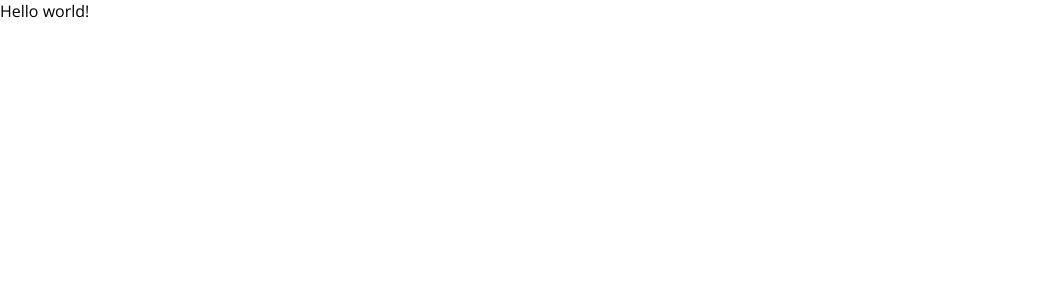
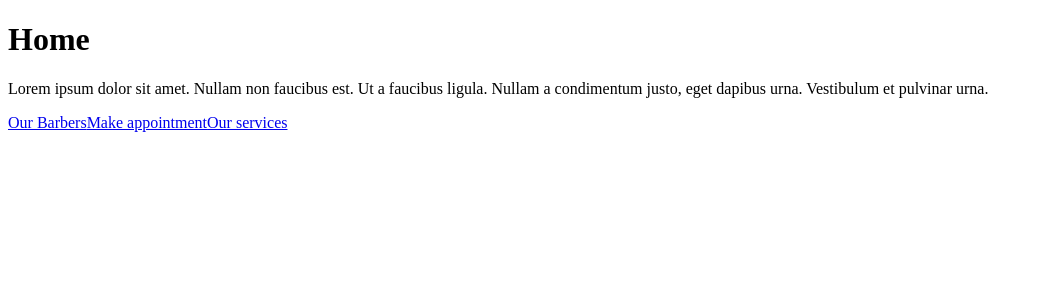
Before and after one commit to steamCorn/Barbershop-project, a React (Create React App) app: page / in a window 1280 px wide. Shown: the top 300 px of the page, without its empty margins (0-1050 px from the left). Built offline with nearby package versions, Linux system fonts and the light colour scheme.

Commit message:
React routers and  pages were added

```diff
--- a/package.json
+++ b/package.json
@@ -8,6 +8,7 @@
     "@testing-library/user-event": "^13.5.0",
     "react": "^18.0.0",
     "react-dom": "^18.0.0",
+    "react-router-dom": "^6.3.0",
     "react-scripts": "5.0.1",
     "web-vitals": "^2.1.4"
   },
--- a/public/index.html
+++ b/public/index.html
@@ -11,16 +11,9 @@
       href="https://fonts.googleapis.com/css2?family=Open+Sans:wght@300;400;500;600;700;800&display=swap"
       rel="stylesheet"
     />
-    <style>
-      * {
-        font-family: "Open Sans", sans-serif;
-        margin: 0;
-      }
-    </style>
-    <title>React App</title>
+    <title>Barbershop</title>
   </head>
   <body>
-    <noscript>You need to enable JavaScript to run this app.</noscript>
     <div id="root"></div>
   </body>
 </html>
--- a/src/App.js
+++ b/src/App.js
@@ -1,7 +1,18 @@
+import { Routes, Route } from "react-router-dom";
+import Booking from "./pages/booking/Booking";
+import Home from "./pages/home/Home";
+import Prices from "./pages/servise/Prices";
+import Team from "./pages/team/Team";
+
 function App() {
   return (
     <div>
-      Hello world!
+      <Routes>
+        <Route path="/" element={<Home />}/>
+        <Route path="/prices" element={<Prices />}/>
+        <Route path="/booking" element={<Booking />}/>
+        <Route path="/team" element={<Team />}/>
+      </Routes>
     </div>
   );
 }
--- a/src/index.js
+++ b/src/index.js
@@ -1,10 +1,13 @@
 import React from 'react';
 import ReactDOM from 'react-dom/client';
 import App from './App';
+import { BrowserRouter } from "react-router-dom";
 
 const root = ReactDOM.createRoot(document.getElementById('root'));
 root.render(
   <React.StrictMode>
-    <App />
+    <BrowserRouter>
+      <App />
+    </BrowserRouter>
   </React.StrictMode>
 );
--- /dev/null
+++ b/src/pages/booking/Booking.jsx
@@ -0,0 +1,19 @@
+import React from "react";
+import { Link } from "react-router-dom";
+
+const Booking = () => {
+    return (
+        <div>
+            <main>
+                <h1>Book a seat</h1>
+                <p>Lorem ipsum dolor sit amet, consectetur adipiscing elit. </p>
+            </main>
+            <nav>
+                <Link to="/">Home page</Link>
+            </nav>
+
+        </div>
+    )
+}
+
+export default Booking ;
--- /dev/null
+++ b/src/pages/home/Home.jsx
@@ -0,0 +1,24 @@
+import React from "react";
+import { Link } from "react-router-dom";
+
+const Home = () => {
+    return (
+        <div>
+            <main>
+                <h1>Home</h1>
+                <p>Lorem ipsum dolor sit amet. Nullam non faucibus est.
+                    Ut a faucibus ligula. Nullam a condimentum justo,
+                    eget dapibus urna. Vestibulum et pulvinar urna.
+                </p>
+            </main>
+            <nav>
+                <Link to="/team">Our Barbers</Link>
+                <Link to="/booking">Make appointment</Link>
+                <Link to="/prices">Our services</Link>
+            </nav>
+
+        </div>
+    )
+}
+
+export default Home;
--- /dev/null
+++ b/src/pages/servise/Prices.jsx
@@ -0,0 +1,19 @@
+import React from "react";
+import { Link } from "react-router-dom";
+
+const Prices = () => {
+    return (
+        <div>
+            <main>
+                <h1>Our services</h1>
+                <p>Lorem ipsum dolor sit amet. </p>
+            </main>
+            <nav>
+                <Link to="/">Home page</Link>
+            </nav>
+
+        </div>
+    )
+}
+
+export default Prices;
--- /dev/null
+++ b/src/pages/team/Team.jsx
@@ -0,0 +1,19 @@
+import React from "react";
+import { Link } from "react-router-dom";
+
+const Team = () => {
+    return (
+        <div>
+            <main>
+                <h1>Our Barbers</h1>
+                <p>Lorem ipsum dolor sit amet, consectetur adipiscing elit. </p>
+            </main>
+            <nav>
+                <Link to="/">Home page</Link>
+            </nav>
+
+        </div>
+    )
+}
+
+export default Team;
```
Also changed, not shown: 1 other file (tests, documents, lock files or other folders).
